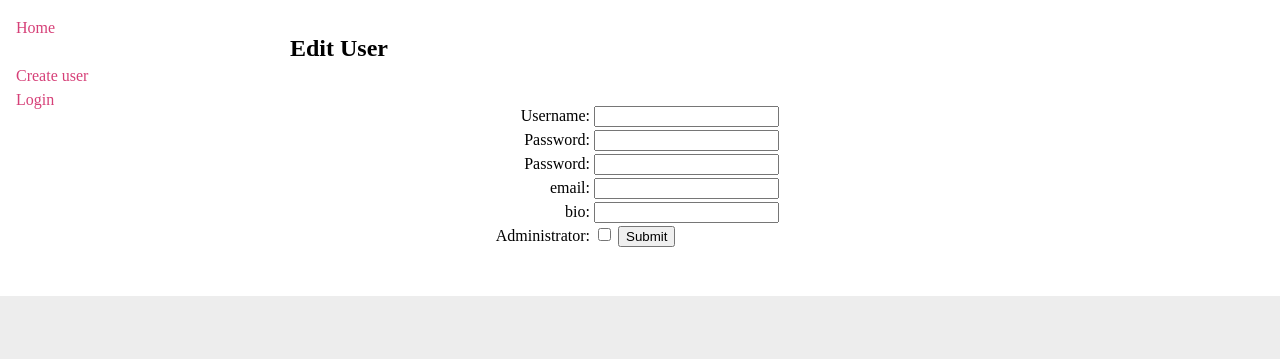
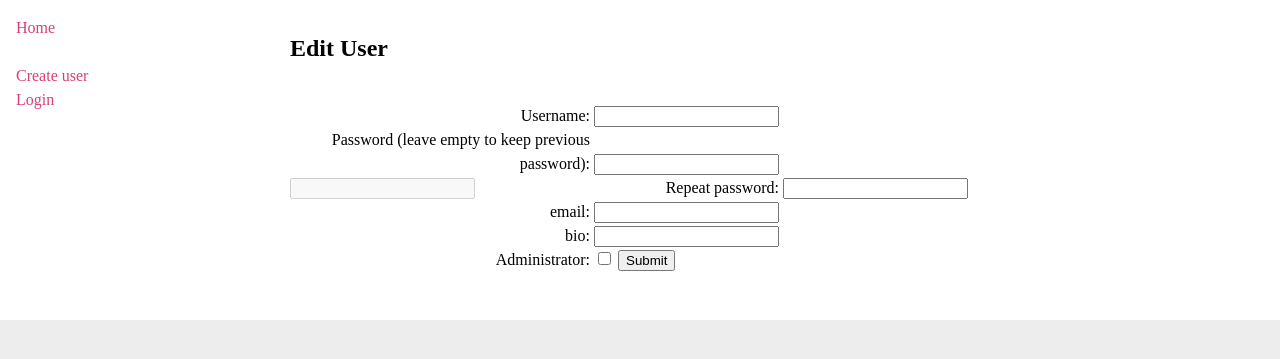
Before and after one commit to emilte/ttm4133, a PHP site: template htdocs/site/src/webapp/templates/showuser.twig in a window 1280 px wide. Shown: the top 359 px of the page. Run offline with PHP 8.4, Linux system fonts and the light colour scheme; the template is opened without the code that fills it, so the values that code supplies are empty; some libraries are stand-ins or nearby versions.

Commit message:
Fix admin edit

```diff
--- a/htdocs/site/src/webapp/controllers/UserController.php
+++ b/htdocs/site/src/webapp/controllers/UserController.php
@@ -245,6 +245,9 @@ class UserController extends Controller
                     $error = "Your Password Must Contain At Least 1 Lowercase Letter!";
                 }
             }
+            else {
+                 $error = "damn";
+            }
 
             if ($request->post('email')) {
                 $email = $request->post('email');
--- a/htdocs/site/src/webapp/templates/showuser.twig
+++ b/htdocs/site/src/webapp/templates/showuser.twig
@@ -10,10 +10,12 @@
         <label>Username: </label>
         <input type="text" name="username" value="{{user.username}}"> <br />
 
-        <label>Password: </label>
+        <label>Password (leave empty to keep previous password): </label>
         <input type="password" name="password" value=""> <br />
 
-        <label>Password: </label>
+        <input disabled type="text" name="hash" value="{{ user.password }}">
+
+        <label>Repeat password: </label>
         <input type="password" name="password2" value=""> <br />
 
         <label>email: </label>
```
